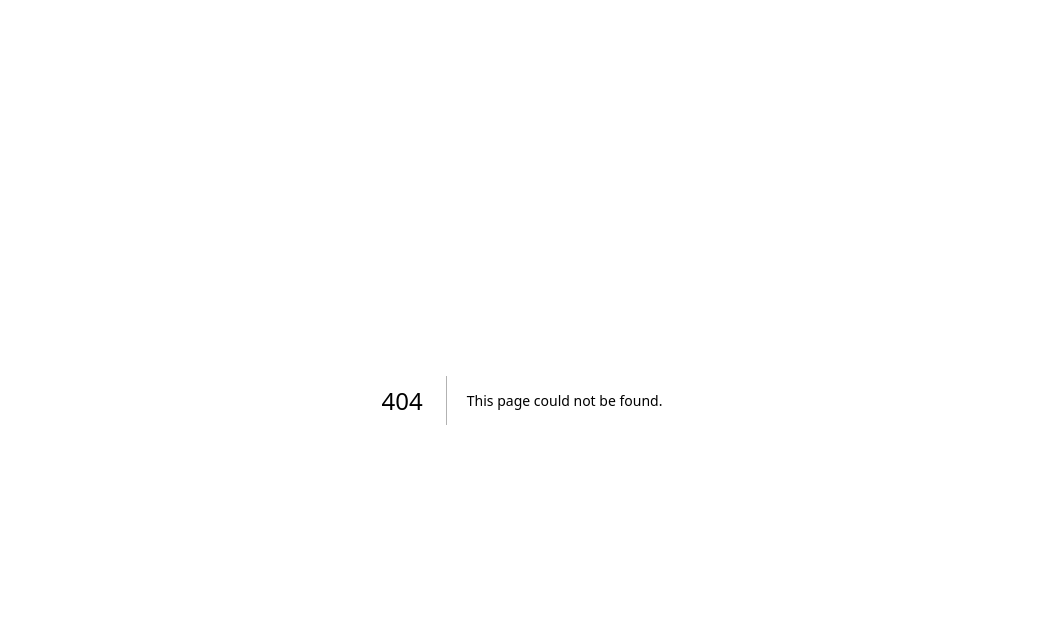
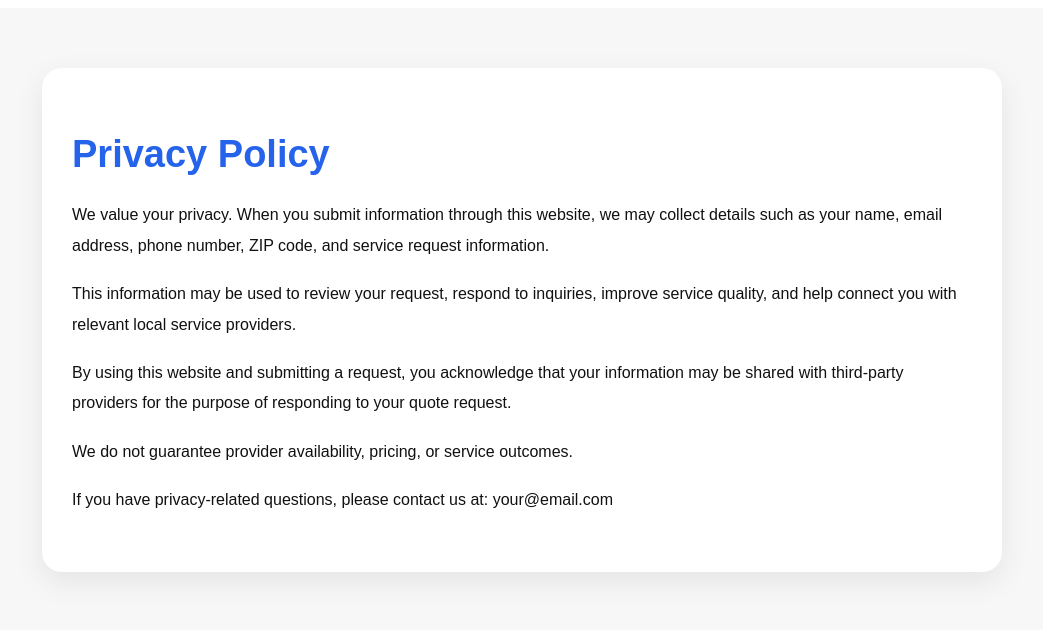
Before and after one commit to saikul2miadotcom/quickclean-quote, a Next.js app: page /privacy in a window 1280 px wide. Before the commit this address had no page. Shown: the top 630 px of the page, without its empty margins (118-1161 px from the left). Built offline with nearby package versions, Linux system fonts and the light colour scheme.

Commit message:
Create privacy js

```diff
--- /dev/null
+++ b/pages/privacy.js
@@ -0,0 +1,53 @@
+export default function Privacy() {
+  return (
+    <div
+      style={{
+        fontFamily: "Arial, sans-serif",
+        background: "#f7f7f7",
+        minHeight: "100vh",
+        padding: "60px 20px",
+        color: "#111"
+      }}
+    >
+      <div
+        style={{
+          maxWidth: "900px",
+          margin: "0 auto",
+          background: "white",
+          padding: "40px 30px",
+          borderRadius: "20px",
+          boxShadow: "0 10px 30px rgba(0,0,0,0.08)"
+        }}
+      >
+        <h1 style={{ fontSize: "38px", marginBottom: "24px", color: "#2563eb" }}>
+          Privacy Policy
+        </h1>
+
+        <p style={{ lineHeight: "1.9", marginBottom: "18px" }}>
+          We value your privacy. When you submit information through this website,
+          we may collect details such as your name, email address, phone number,
+          ZIP code, and service request information.
+        </p>
+
+        <p style={{ lineHeight: "1.9", marginBottom: "18px" }}>
+          This information may be used to review your request, respond to inquiries,
+          improve service quality, and help connect you with relevant local service providers.
+        </p>
+
+        <p style={{ lineHeight: "1.9", marginBottom: "18px" }}>
+          By using this website and submitting a request, you acknowledge that your
+          information may be shared with third-party providers for the purpose of
+          responding to your quote request.
+        </p>
+
+        <p style={{ lineHeight: "1.9", marginBottom: "18px" }}>
+          We do not guarantee provider availability, pricing, or service outcomes.
+        </p>
+
+        <p style={{ lineHeight: "1.9" }}>
+          If you have privacy-related questions, please contact us at: your@email.com
+        </p>
+      </div>
+    </div>
+  );
+}
```
